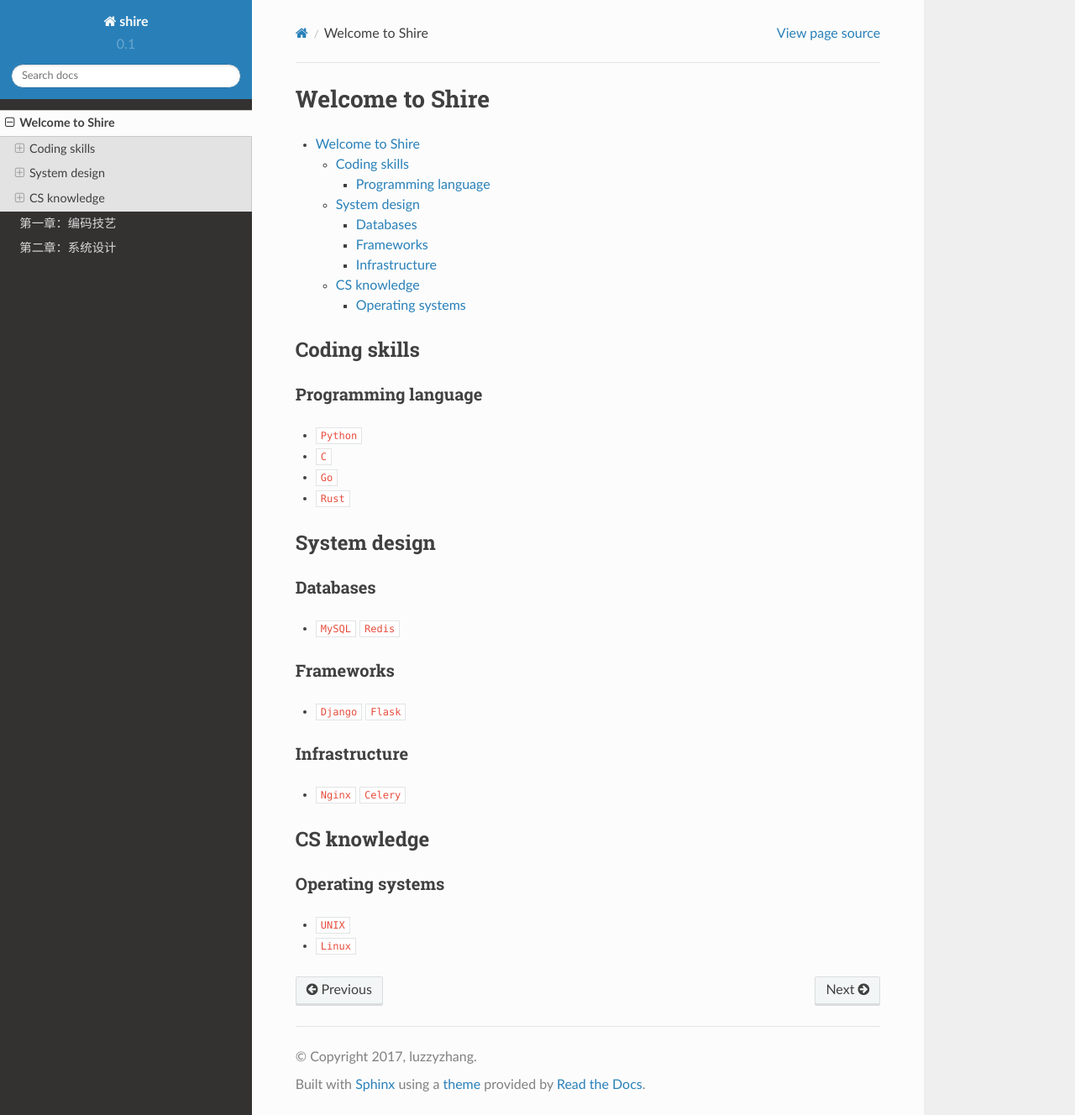
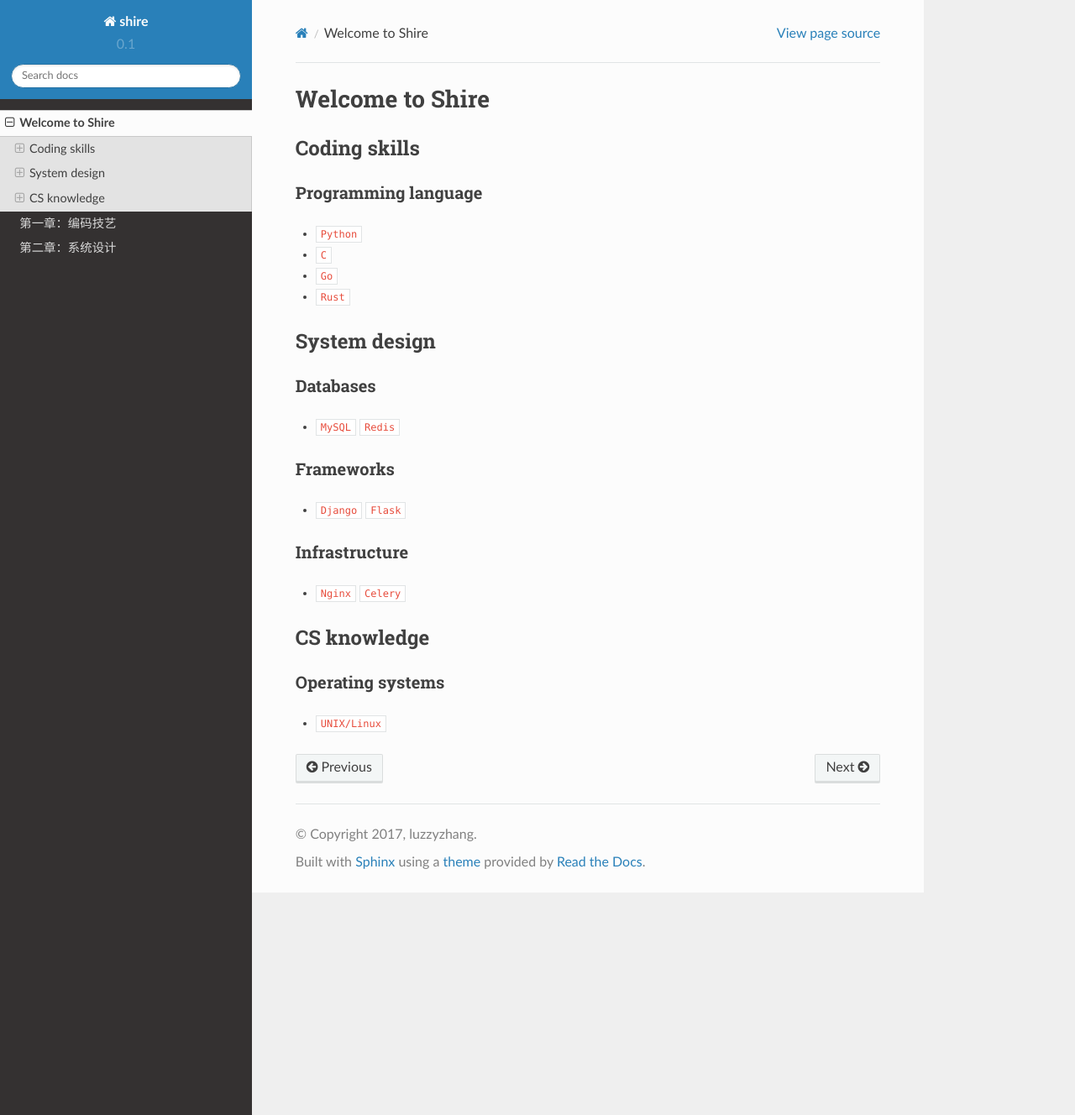
Before and after one commit to luzzyzhang/shire, a Sphinx documentation site: the page built from source/home.md, in a window 1280 px wide and 1328 px high. Shown: the whole window at 84% size. Built offline with Sphinx 7.4.7 and the Read the Docs theme 2.0.0, drawn with Linux system fonts in a browser that asks for light colours.

Commit message:
Fixed redundant name

```diff
--- a/source/home.md
+++ b/source/home.md
@@ -1,18 +1,4 @@
 # Welcome to Shire
-
-<!-- TOC -->
-
-- [Welcome to Shire](#welcome-to-shire)
-    - [Coding skills](#coding-skills)
-        - [Programming language](#programming-language)
-    - [System design](#system-design)
-        - [Databases](#databases)
-        - [Frameworks](#frameworks)
-        - [Infrastructure](#infrastructure)
-    - [CS knowledge](#cs-knowledge)
-        - [Operating systems](#operating-systems)
-
-<!-- /TOC -->
 
 ## Coding skills
 
@@ -41,5 +27,4 @@
 
 ### Operating systems
 
-- `UNIX`
-- `Linux`
+- `UNIX/Linux`
```
